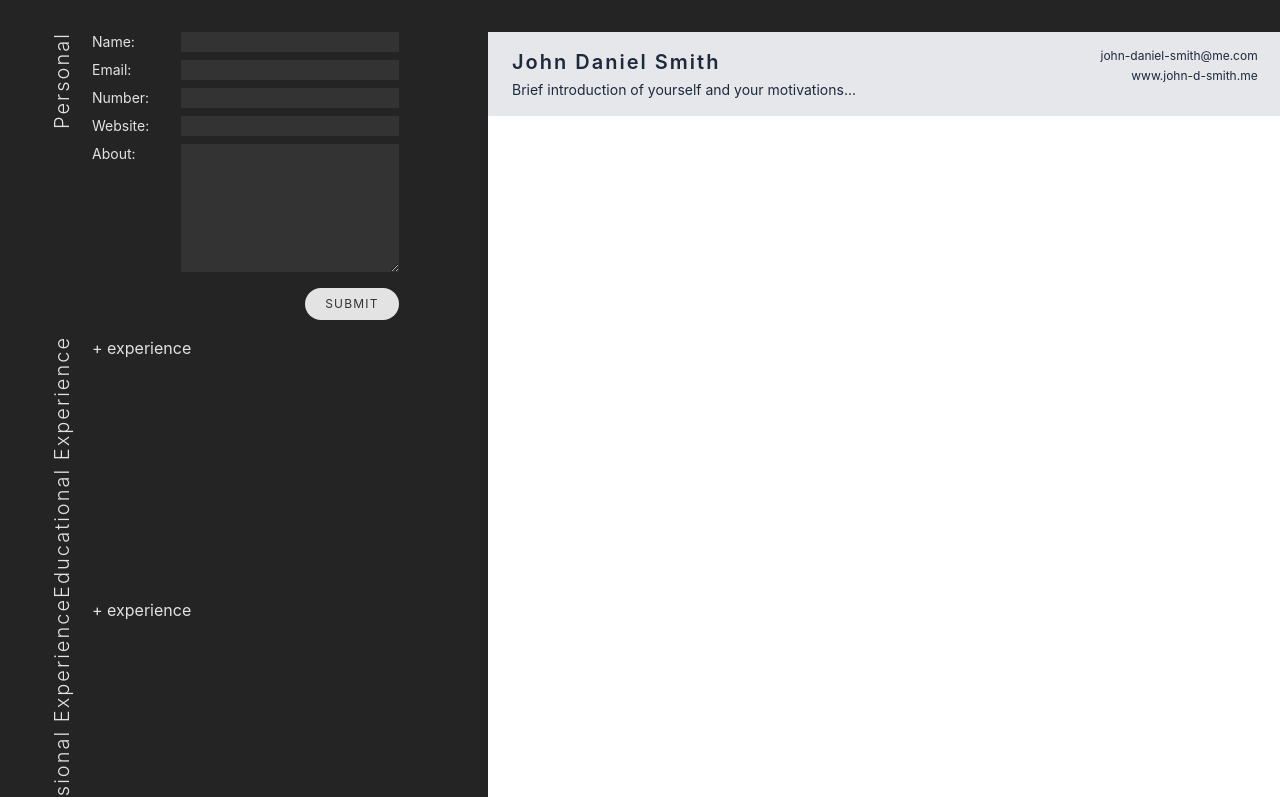
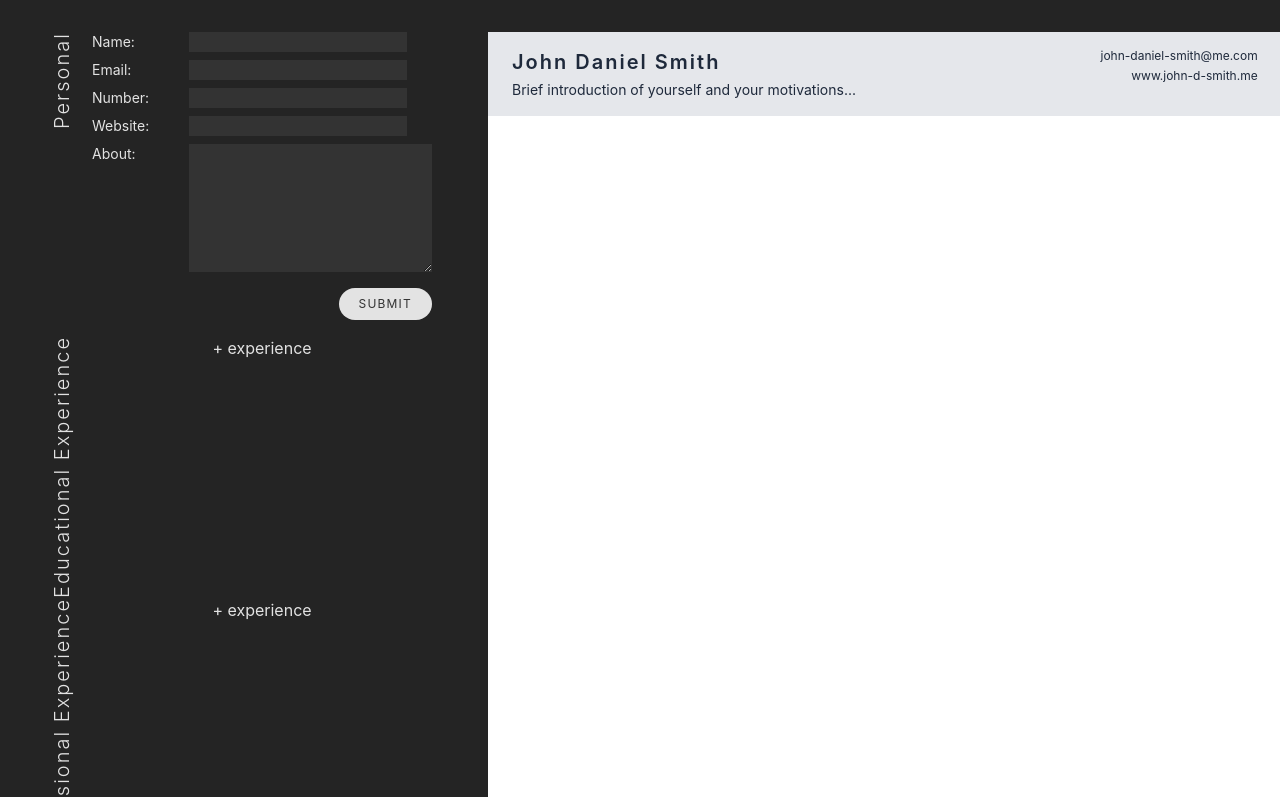
Before and after one commit to owen-addison/odin-react-cv-app, a React (Vite) app: page / in a window 1280 px wide. Shown: the top 797 px of the page. Built offline with nearby package versions, Linux system fonts and the light colour scheme.

Commit message:
[style] Change the structure of experience content - Create a container for the experience form sections and their   respective "+ experience" buttons. - This fixes the layout so that they now stack vertically again.

```diff
--- a/src/components/Educational.jsx
+++ b/src/components/Educational.jsx
@@ -26,6 +26,7 @@ function Educational({ educationalSections, setEducationalSections }) {
         <div className="form-title-container">
           <span className="form-section-title">Educational Experience</span>
         </div>
+        <div className="stack-container flex flex-col flex-grow">
           {educationalSections.map((section) => (
             <Experience
               key={section.id}
@@ -57,6 +58,7 @@ function Educational({ educationalSections, setEducationalSections }) {
             </button>
           </div>
         </div>
+      </div>
     </>
   );
 }
--- a/src/components/Personal.jsx
+++ b/src/components/Personal.jsx
@@ -37,7 +37,7 @@ function Personal({ personalDetails, setPersonalDetails }) {
           <span className="form-section-title">Personal</span>
         </div>
         <form
-          className="flex flex-col justify-start gap-2 content-start"
+          className="flex flex-col flex-grow justify-start gap-2 content-start"
           onSubmit={handleSubmit}
         >
           <FormGroup
--- a/src/components/Professional.jsx
+++ b/src/components/Professional.jsx
@@ -25,6 +25,7 @@ function Professional({ professionalSections, setProfessionalSections }) {
         <div className="form-title-container">
           <span className="form-section-title">Professional Experience</span>
         </div>
+        <div className="stack-container flex flex-col flex-grow">
           {professionalSections.map((section) => (
             <Experience
               key={section.id}
@@ -56,6 +57,7 @@ function Professional({ professionalSections, setProfessionalSections }) {
             </button>
           </div>
         </div>
+      </div>
     </>
   );
 }
```
Lines whose indentation alone changed are shown as unchanged.
